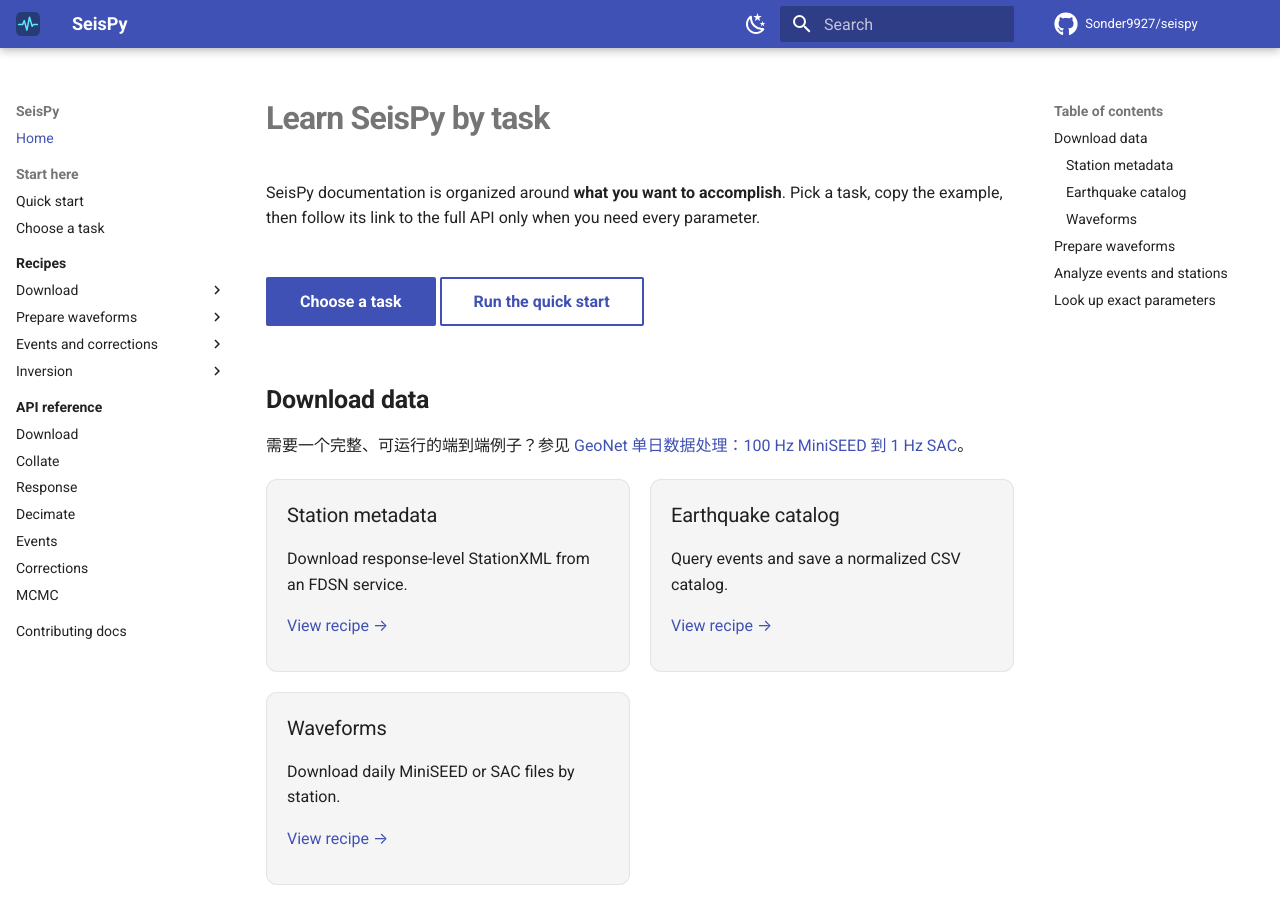
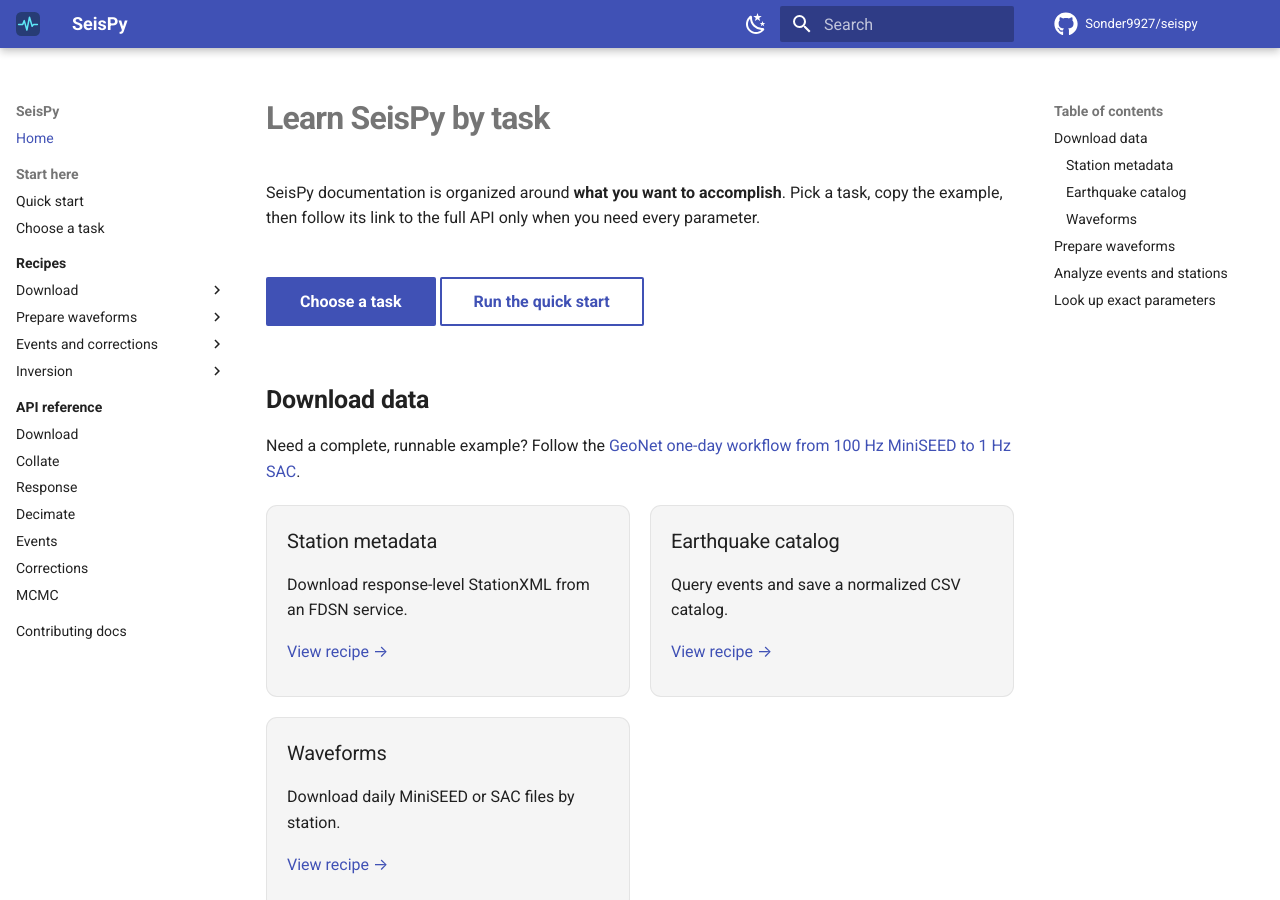
Before and after one commit to Sonder9927/seispy, an MkDocs documentation site: the page built from docs/index.md, in a window 1280 px wide and 900 px high. Built offline with MkDocs 1.6.1 and Material for MkDocs 9.7.7, drawn with Linux system fonts in a browser that asks for light colours; comment, search, counter and statistics services are not loaded.

Commit message:
docs: remove remaining Chinese text

```diff
--- a/docs/index.md
+++ b/docs/index.md
@@ -16,8 +16,8 @@ need every parameter.
 
 ## Download data
 
-需要一个完整、可运行的端到端例子？参见
-[GeoNet 单日数据处理：100 Hz MiniSEED 到 1 Hz SAC](recipes/geonet-one-day-workflow.md)。
+Need a complete, runnable example? Follow the
+[GeoNet one-day workflow from 100 Hz MiniSEED to 1 Hz SAC](recipes/geonet-one-day-workflow.md).
 
 <div class="task-grid" markdown>
 <div class="task-card" markdown>
```
Also changed, not shown: docs/task-guide.md (+1 -1 lines).
